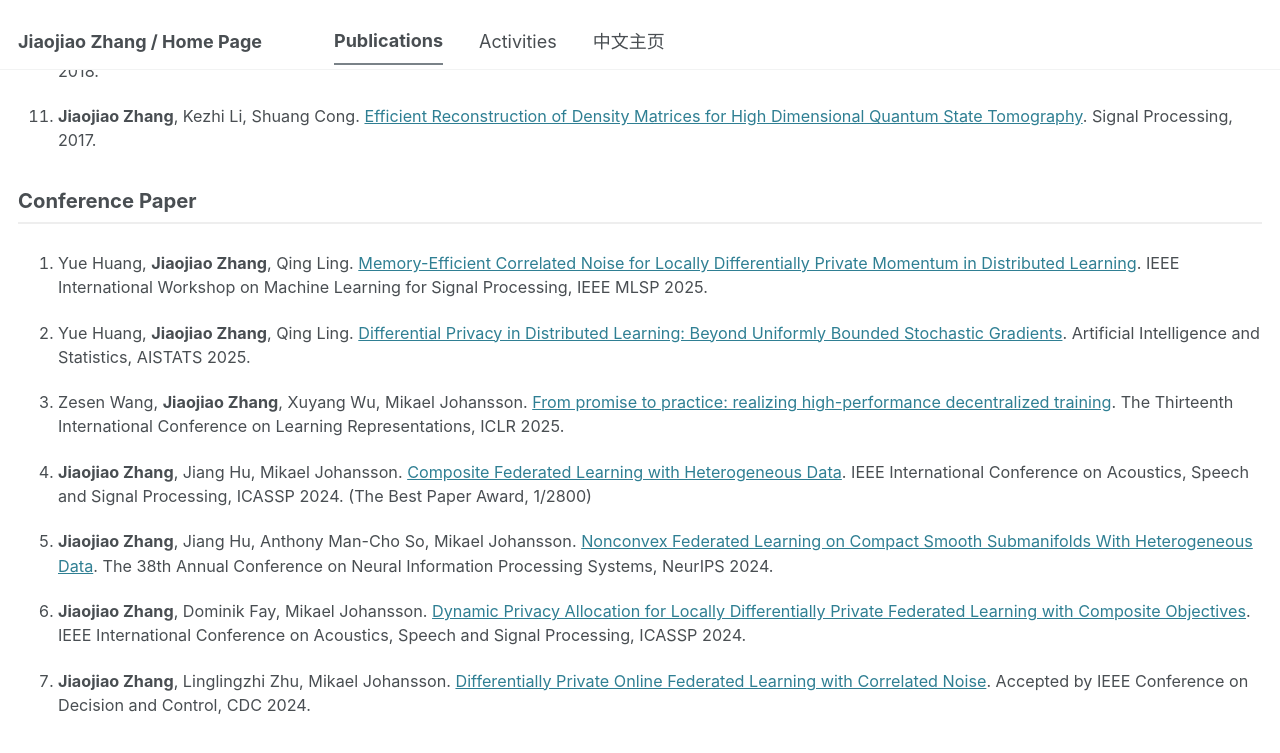
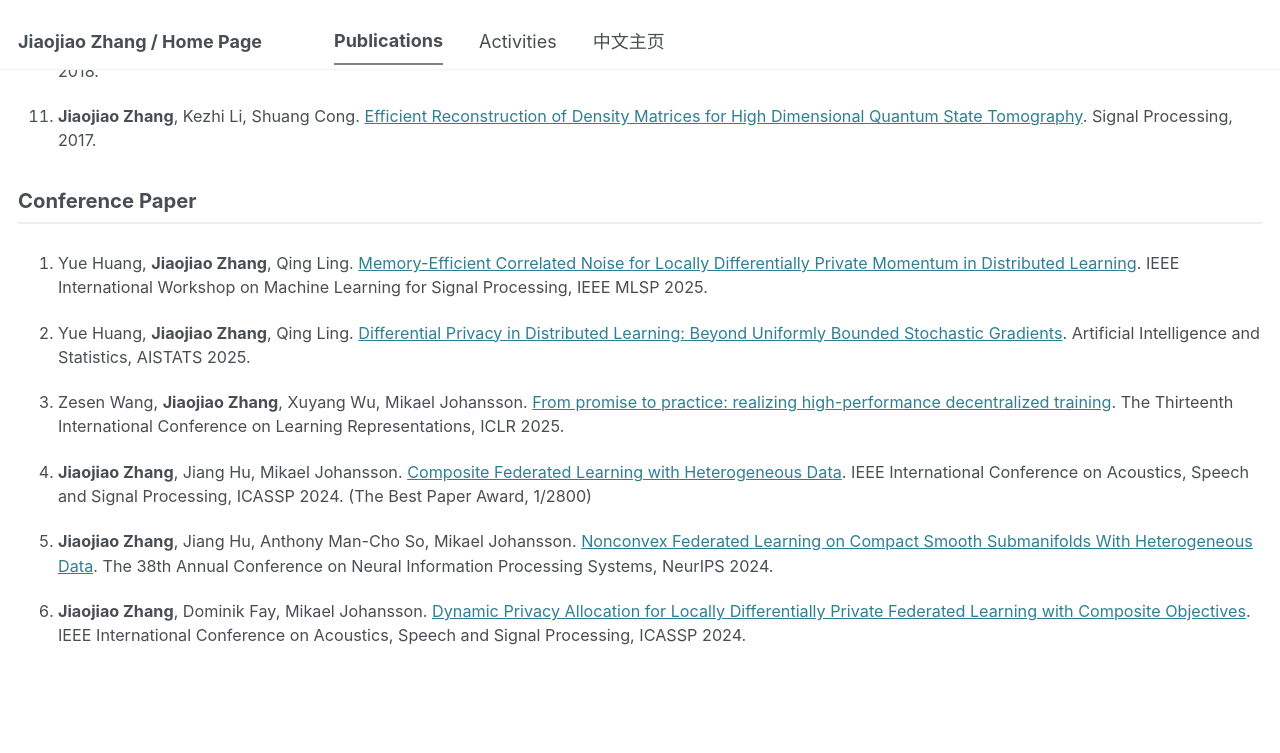
Before and after one commit to JiaojiaoZhang-jjz/JiaojiaoZhang-jjz.github.io, a Jekyll site: the page built from _pages/publications.html, in a window 1280 px wide and 900 px high, scrolled down 859 px. Shown: the top 753 px of the window. Built offline with Jekyll 4.4.1, drawn with Linux system fonts in a browser that asks for light colours.

Commit message:
Update publication-content.md

```diff
--- a/_includes/publication-content.md
+++ b/_includes/publication-content.md
@@ -40,5 +40,3 @@ with Sparse Disturbance](https://ieeexplore.ieee.org/document/8354810). IEEE Tra
 3. **Jiaojiao Zhang**, Jiang Hu, Anthony Man-Cho So, Mikael Johansson. [Nonconvex Federated Learning on Compact Smooth Submanifolds With Heterogeneous Data](https://arxiv.org/abs/2406.08465). The 38th Annual Conference on Neural Information Processing Systems, NeurIPS 2024.
 
 2. **Jiaojiao Zhang**, Dominik Fay, Mikael Johansson. [Dynamic Privacy Allocation for Locally Differentially Private Federated Learning with Composite Objectives](https://arxiv.org/abs/2308.01139). IEEE International Conference on Acoustics, Speech and Signal Processing, ICASSP 2024.
-
-1. **Jiaojiao Zhang**, Linglingzhi Zhu, Mikael Johansson. [Differentially Private Online Federated Learning with Correlated Noise](https://arxiv.org/abs/2403.16542). Accepted by IEEE Conference on Decision and Control, CDC 2024.
```
